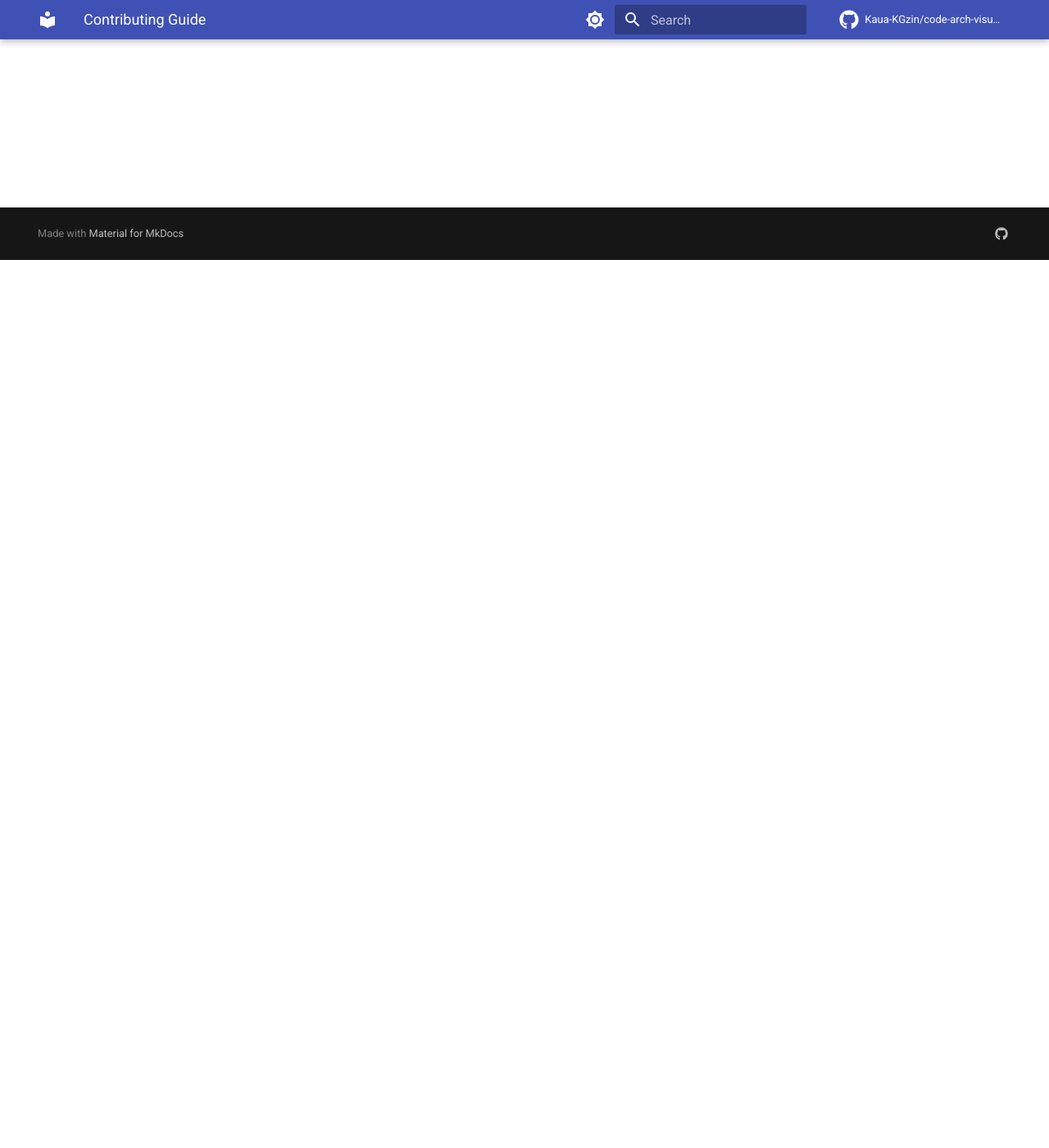
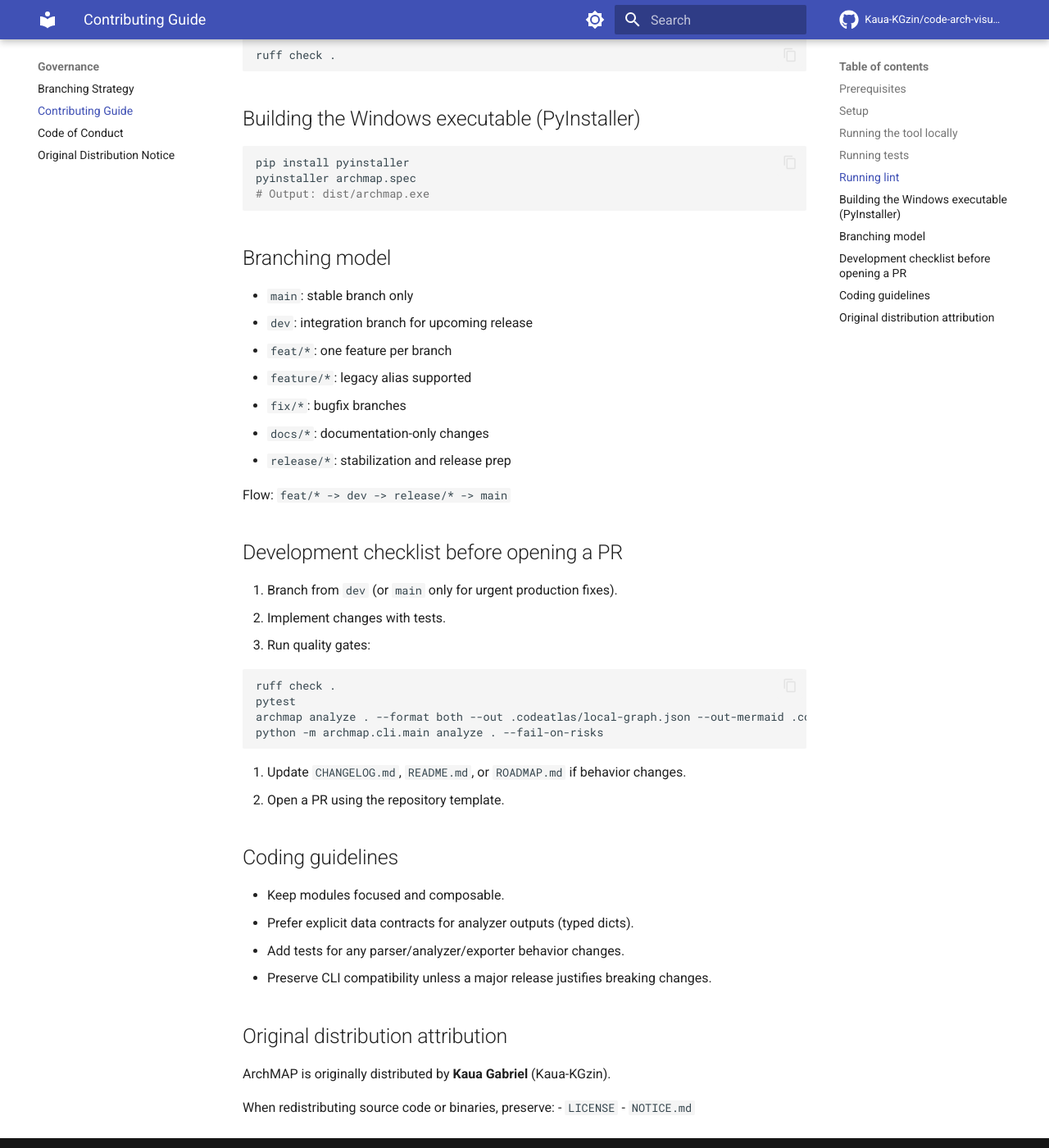
Before and after one commit to Kaua-KGzin/ArchMAP, an MkDocs documentation site: the page built from docs/contributing.md, in a window 1280 px wide and 1400 px high, scrolled down 1083 px. Shown: the whole window at 82% size. Built offline with MkDocs 1.6.1 and Material for MkDocs 9.7.7, drawn with Linux system fonts in a browser that asks for light colours; comment, search, counter and statistics services are not loaded; some of the changed text lies outside the part shown.

Commit message:
fix(docs): correct broken CODE_OF_CONDUCT link in contributing.md
mkdocs build --strict failed because docs/contributing.md linked to
./CODE_OF_CONDUCT.md but the file is named code-of-conduct.md (lowercase)
in the docs directory. Fix the link to match the actual filename.

Co-Authored-By: Claude <noreply@anthropic.com>

````diff
--- a/docs/contributing.md
+++ b/docs/contributing.md
@@ -1,15 +1,95 @@
-# Contributing
+# Contributing to ArchMAP
 
-## Quick checklist
+Thanks for contributing! Please read our [Code of Conduct](./code-of-conduct.md) first.
 
-1. Create branch from `dev` (`feat/*`, `fix/*`, or `docs/*`).
-2. Implement change with tests.
-3. Run:
-   - `python -m ruff check .`
-   - `python -m pytest -q`
-4. Update changelog/docs for behavior changes.
-5. Open PR to `dev` (or `release/*` during stabilization).
+## Prerequisites
 
-Full guide:
+- Python >= 3.11
+- pip >= 23
+- Git
 
-- https://github.com/Kaua-KGzin/ArchMAP/blob/main/CONTRIBUTING.md
+## Setup
+
+```bash
+git clone https://github.com/Kaua-KGzin/code-arch-visualizer
+cd code-arch-visualizer
+python -m pip install -e ".[dev]"
+```
+
+## Running the tool locally
+
+```bash
+# Analyze a project
+archmap analyze <path>
+
+# Start the interactive Web UI
+archmap serve <path>
+
+# Compare two git refs
+archmap diff HEAD~5 HEAD
+```
+
+## Running tests
+
+```bash
+pytest                       # all tests with coverage
+pytest tests/test_cli.py     # single module
+pytest -k "parser"           # filter by name
+```
+
+## Running lint
+
+```bash
+ruff check .
+```
+
+## Building the Windows executable (PyInstaller)
+
+```bash
+pip install pyinstaller
+pyinstaller archmap.spec
+# Output: dist/archmap.exe
+```
+
+## Branching model
+
+- `main`: stable branch only
+- `dev`: integration branch for upcoming release
+- `feat/*`: one feature per branch
+- `feature/*`: legacy alias supported
+- `fix/*`: bugfix branches
+- `docs/*`: documentation-only changes
+- `release/*`: stabilization and release prep
+
+Flow: `feat/* -> dev -> release/* -> main`
+
+## Development checklist before opening a PR
+
+1. Branch from `dev` (or `main` only for urgent production fixes).
+2. Implement changes with tests.
+3. Run quality gates:
+
+```bash
+ruff check .
+pytest
+archmap analyze . --format both --out .codeatlas/local-graph.json --out-mermaid .codeatlas/local-graph.mmd --include-cytoscape
+python -m archmap.cli.main analyze . --fail-on-risks
+```
+
+4. Update `CHANGELOG.md`, `README.md`, or `ROADMAP.md` if behavior changes.
+5. Open a PR using the repository template.
+
+## Coding guidelines
+
+- Keep modules focused and composable.
+- Prefer explicit data contracts for analyzer outputs (typed dicts).
+- Add tests for any parser/analyzer/exporter behavior changes.
+- Preserve CLI compatibility unless a major release justifies breaking changes.
+
+## Original distribution attribution
+
+ArchMAP is originally distributed by **Kaua Gabriel** (Kaua-KGzin).
+
+When redistributing source code or binaries, preserve:
+- `LICENSE`
+- `NOTICE.md`
````
